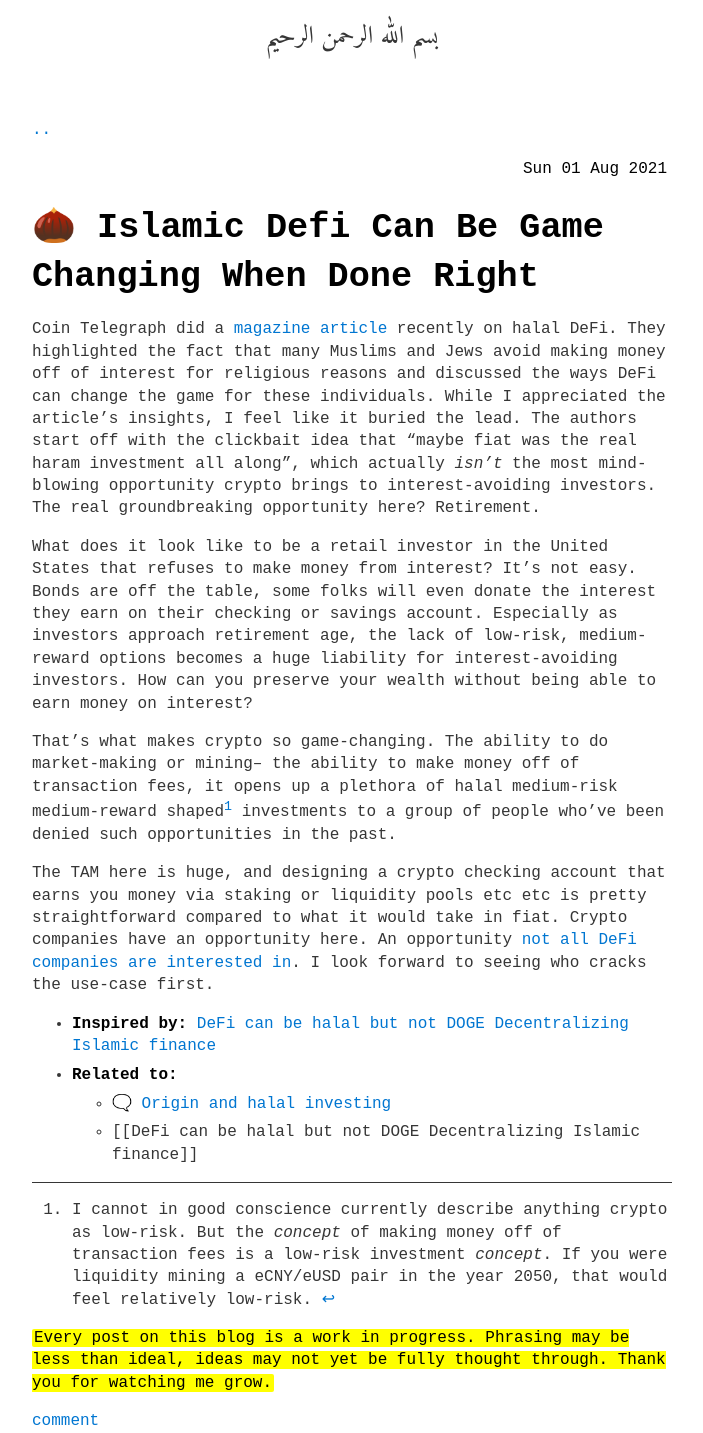
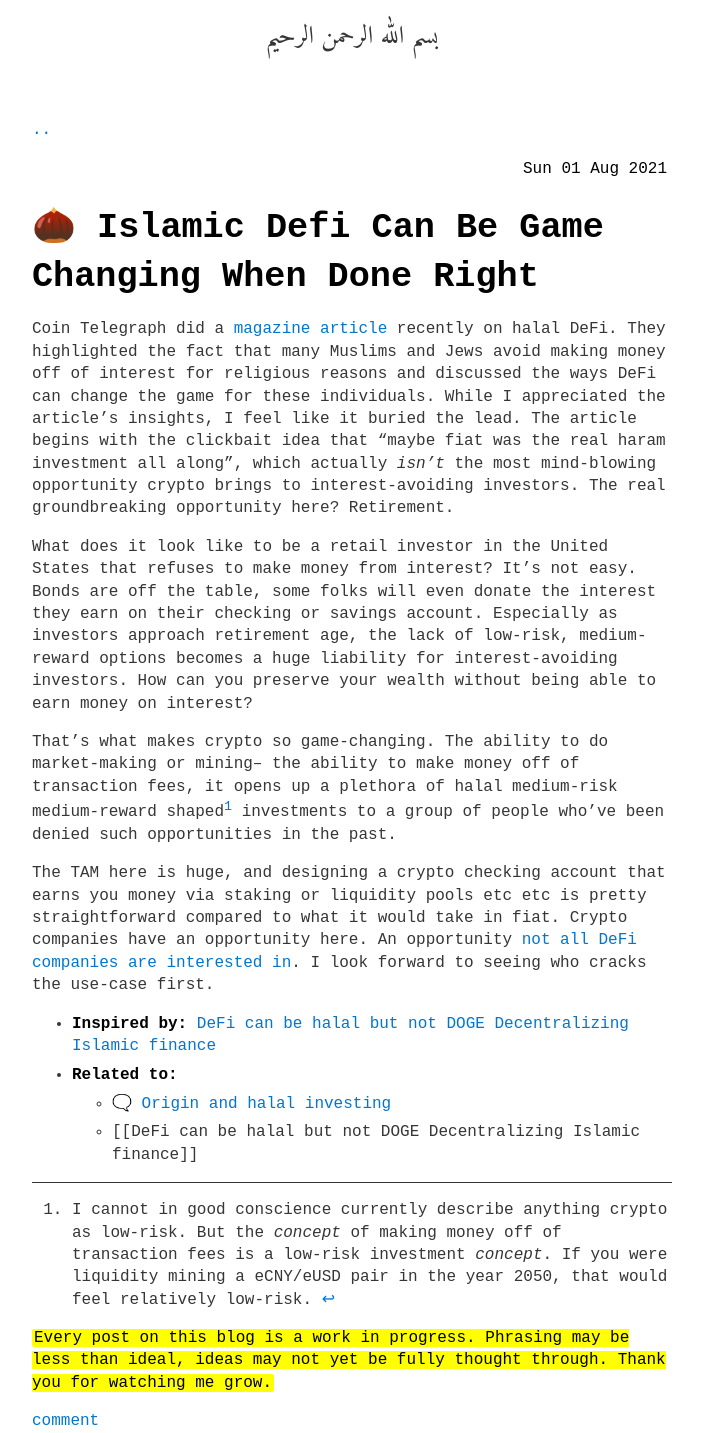
Before and after one commit to person-al/person-al.github.io, a Jekyll site: the page built from _posts/2021-08-01-🌰-islamic-defi-can-be-game-changing-when-done-right.md, in a window 1280 px wide. Shown: the whole page, without its empty margins (288-991 px from the left). Built offline with Jekyll 4.4.1, drawn with Linux system fonts in a browser that asks for light colours.

Commit message:
Adjustments

```diff
--- a/_posts/2021-08-01-🌰-islamic-defi-can-be-game-changing-when-done-right.md
+++ b/_posts/2021-08-01-🌰-islamic-defi-can-be-game-changing-when-done-right.md
@@ -4,7 +4,7 @@ category: 🌰
 date: 2021-08-01
 tags: Islam, crypto
 ---
-Coin Telegraph did a [magazine article](https://cointelegraph.com/magazine/2021/07/16/defi-can-be-halal-but-not-doge-decentralizing-islamic-finance) recently on halal DeFi. They highlighted the fact that many Muslims and Jews avoid making money off of interest for religious reasons and discussed the ways DeFi can change the game for these individuals. While I appreciated the article's insights, I feel like it buried the lead. The authors start off with the clickbait idea that "maybe fiat was the real haram investment all along", which actually _isn't_ the most mind-blowing opportunity crypto brings to interest-avoiding investors. The real groundbreaking opportunity here? Retirement.
+Coin Telegraph did a [magazine article](https://cointelegraph.com/magazine/2021/07/16/defi-can-be-halal-but-not-doge-decentralizing-islamic-finance) recently on halal DeFi. They highlighted the fact that many Muslims and Jews avoid making money off of interest for religious reasons and discussed the ways DeFi can change the game for these individuals. While I appreciated the article's insights, I feel like it buried the lead. The article begins with the clickbait idea that "maybe fiat was the real haram investment all along", which actually _isn't_ the most mind-blowing opportunity crypto brings to interest-avoiding investors. The real groundbreaking opportunity here? Retirement.
 
 What does it look like to be a retail investor in the United States that refuses to make money from interest? It's not easy. Bonds are off the table, some folks will even donate the interest they earn on their checking or savings account. Especially as investors approach retirement age, the lack of low-risk, medium-reward options becomes a huge liability for interest-avoiding investors. How can you preserve your wealth without being able to earn money on interest?
 
```
